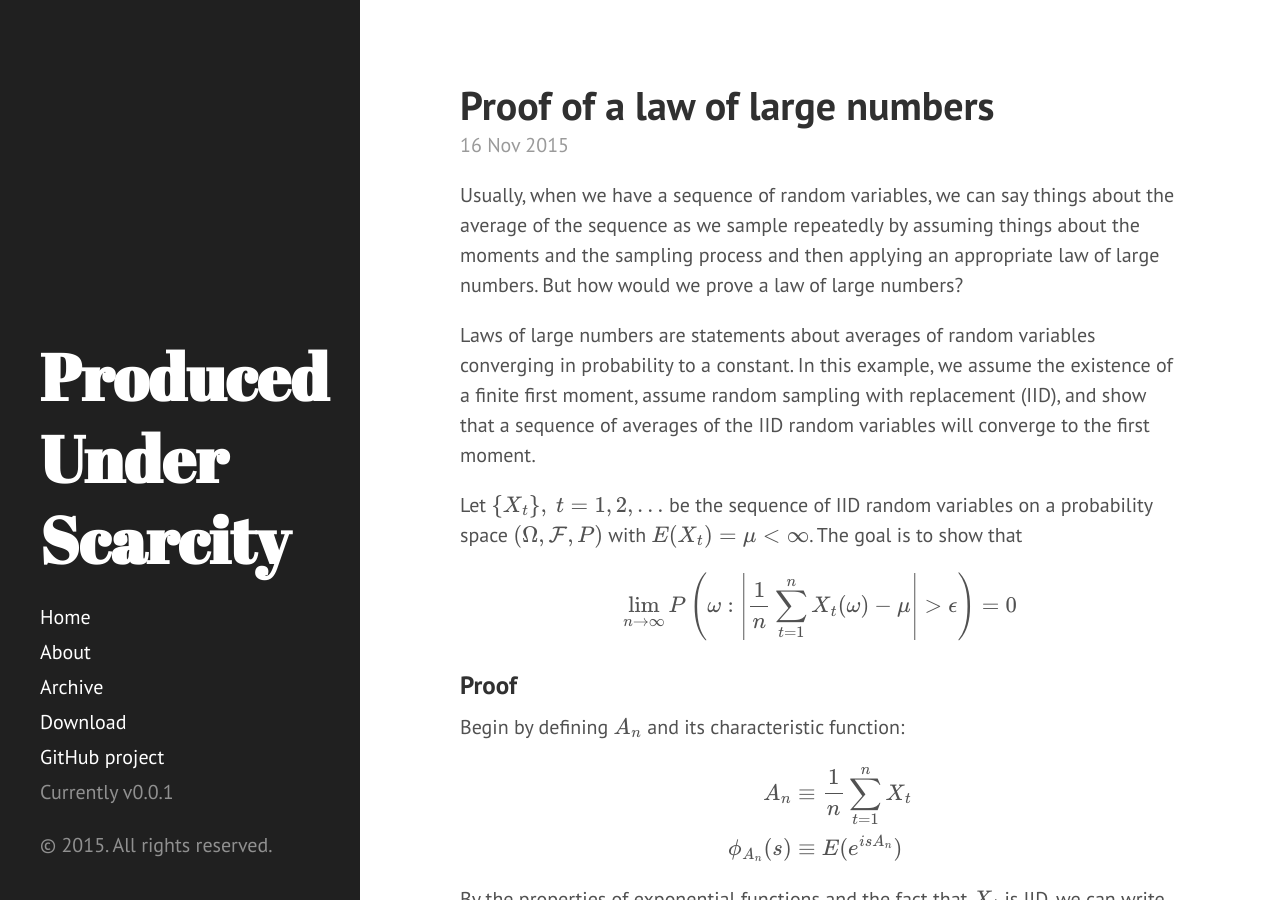
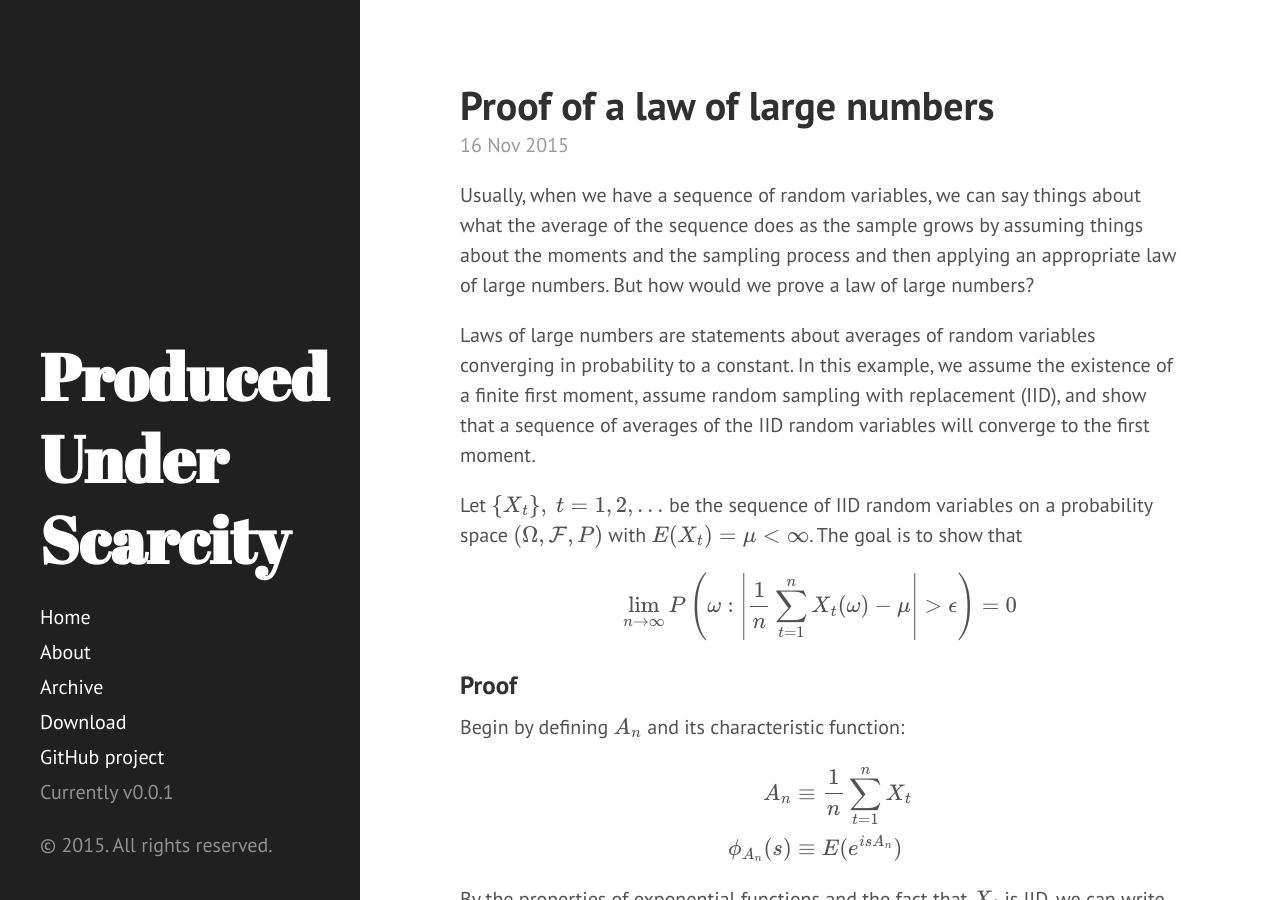
Before and after one commit to akhilrao/akhilrao.github.io, a Jekyll site: the page built from _posts/2015-11-16-lln-proof.md, in a window 1280 px wide and 900 px high. Built offline with Jekyll 4.4.1, drawn with Linux system fonts in a browser that asks for light colours; Markdown is read by kramdown in place of the engine named in the settings; formulas are drawn with MathJax 3.

Commit message:
fixed typos

```diff
--- a/_posts/2015-11-16-lln-proof.md
+++ b/_posts/2015-11-16-lln-proof.md
@@ -10,7 +10,7 @@ published: true
 summary: A proof of convergence in probability of a sequence of IID random variables using characteristic functions. A first moment is assumed to exist, but nothing else.
 ---
 
-Usually, when we have a sequence of random variables, we can say things about the average of the sequence as we sample repeatedly by assuming things about the moments and the sampling process and then applying an appropriate law of large numbers. But how would we prove a law of large numbers?
+Usually, when we have a sequence of random variables, we can say things about what the average of the sequence does as the sample grows by assuming things about the moments and the sampling process and then applying an appropriate law of large numbers. But how would we prove a law of large numbers?
 
 Laws of large numbers are statements about averages of random variables converging in probability to a constant. In this example, we assume the existence of a finite first moment, assume random sampling with replacement (IID), and show that a sequence of averages of the IID random variables will converge to the first moment.
 
```
Also changed, not shown: 1 other file.
